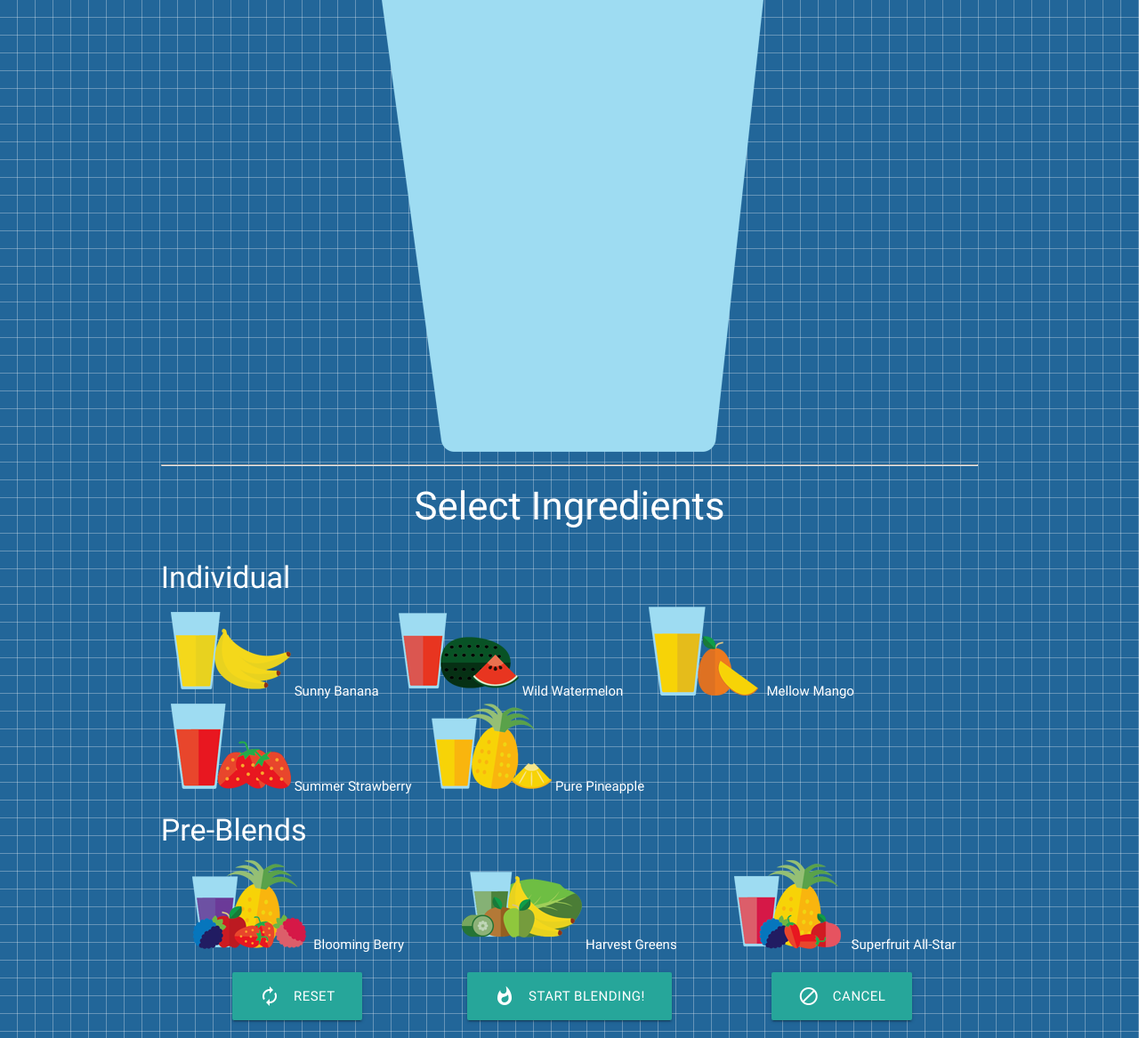
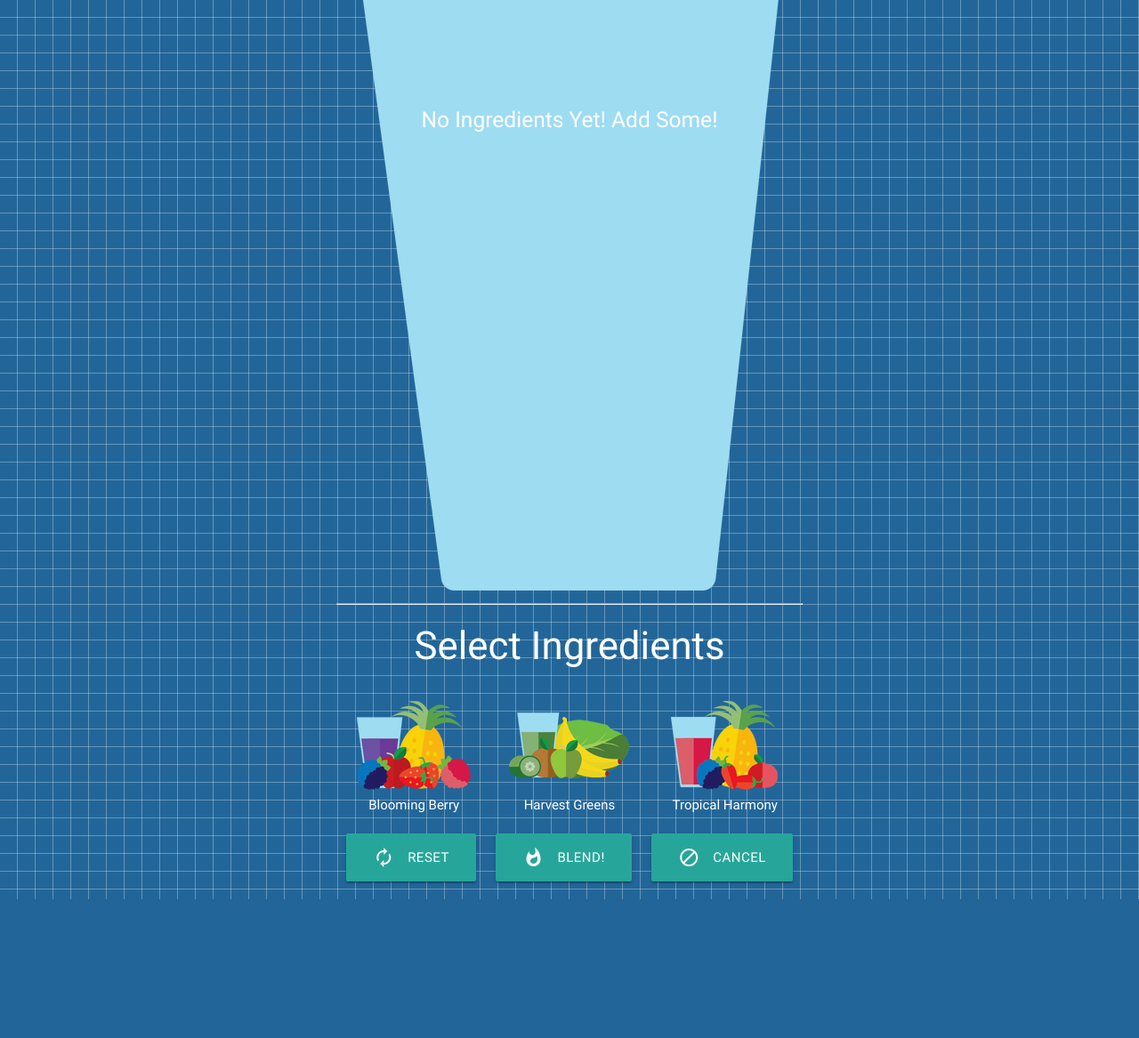
Before and after one commit to ConnerD2/blendtec-self-serve, a Flask app: page /selection in a window 1280 px wide. Shown: the whole page at 89% size. After the commit the page ends 1011 px from the top, so only its background shows below. Run offline with Flask 2, Linux system fonts and the light colour scheme; some libraries are stand-ins or nearby versions.

Commit message:
All patched up for tomorrow

```diff
--- a/main.py
+++ b/main.py
@@ -18,7 +18,7 @@ DEBUG = True
 SECRET_KEY = 'asdfasdfasdfasdfasdf'
 
 ser = serial.Serial('/dev/ttyACM0',115200)
-#ser = serial.Serial('/dev/pts/3')
+#ser = serial.Serial('/dev/pts/2')
 ser.write('I')
 
 smflavor = {}
--- a/static/js/app.js
+++ b/static/js/app.js
@@ -81,7 +81,7 @@ function updateCup(){
         $("#none").hide();
         $("#ingredientsbody").append(`
             <tr>
-                <td>Superfruit All-Star</td>
+                <td>Tropical Harmony</td>
                 <td>${flavor.flavor7[1]}</td>
             </tr>
         `);
@@ -90,8 +90,8 @@ function updateCup(){
 }
 
 function resetrecipe(){
-    flavor.blend = 0;
-    flavor.ice = 0;
+flavor.blend = 3;
+flavor.ice = 63;
 flavor.water = 0;
 flavor.flavor0 = ["flavor0",0];
 flavor.flavor1 = ["flavor1",0];
--- a/templates/complete.html
+++ b/templates/complete.html
@@ -5,6 +5,6 @@
     <h2><i>Enjoy your smoothie!</i></h2>
 
 
-    <a style="margin: auto;" class="waves-effect waves-light btn-large" href="/" data-next="" data-prev="blending"><i class="material-icons left">whatshot</i>Start Again!</a>
+    <a style="margin: auto;" class="waves-effect waves-light btn-large" href="/" data-next="/" data-prev="blending"><i class="material-icons left">whatshot</i>Start Again!</a>
 </div>
 {% endblock %}
--- a/templates/index.html
+++ b/templates/index.html
@@ -20,7 +20,7 @@
     <br>
     <div class="row"> <!-- Start Blending Button -->
         <center>
-            <a id="go" style="margin: auto;" class="waves-effect waves-light btn-large next prev" href="/health" onclick="take()" data-next="health" data-prev="index"><i class="material-icons left">whatshot</i>Start Blending!</a>
+            <a id="go" style="margin: auto;" class="waves-effect waves-light btn-large next prev" href="/selection" onclick="take()" data-next="selection" data-prev="index"><i class="material-icons left">whatshot</i>Start Blending!</a>
         </center>
     </div>
 </div>
--- a/templates/select.html
+++ b/templates/select.html
@@ -7,7 +7,7 @@
             <div class="cup">
                 <img src="{{ url_for('static', filename='assets/icon_cup_larger.png') }}" />
                 <div id="ingredients">
-                    <p id="none">No Ingredients Yet! Add Some!</p>
+                    <h5><p id="none">No Ingredients Yet! Add Some!</p></h5>
                     <table>
                         <tbody id="ingredientsbody">
                         </tbody>
@@ -18,29 +18,31 @@
             <h3> Select Ingredients </h3>
         </center>
     </div>
+    {% if True == False %}
     <div class="row"> <!-- Ingredient Selection, this is disabled if Healthy was chosen-->
-        <h4> Individual </h4>
+        <h4> Ingredients </h4>
         <div class="col center-align" onclick="addBanana()"><img src="{{ url_for('static', filename='assets/icon_cup_banana.png') }}" /> Sunny Banana</div>
         <div class="col center-align" onclick="addWatermelon()"><img src="{{ url_for('static', filename='assets/icon_cup_watermelon.png') }}" /> Wild Watermelon</div>
         <div class="col center-align" onclick="addMango()"><img src="{{ url_for('static', filename='assets/icon_cup_mango.png') }}" /> Mellow Mango</div>
         <div class="col center-align" onclick="addStrawberry()"><img src="{{ url_for('static', filename='assets/icon_cup_strawberry.png') }}" /> Summer Strawberry</div>
         <div class="col center-align" onclick="addPineapple()"><img src="{{ url_for('static', filename='assets/icon_cup_pineapple.png') }}" /> Pure Pineapple</div>
     </div>
+    {% endif %}
     <div class="row"> <!-- Pre-Blends, this is disabled if Nah was chosen -->
-        <h4> Pre-Blends </h4>
-        <div class="col s4 center-align" onclick="setBloomingBerry()"><img src="{{ url_for('static', filename='assets/icon_cup_blooming_berry.png') }}" /> Blooming Berry</div>
-        <div class="col s4 center-align" onclick="setHarvestGreens()"><img src="{{ url_for('static', filename='assets/icon_cup_harvest_green.png') }}" /> Harvest Greens</div>
-        <div class="col s4 center-align" onclick="setSuperfruit()"><img src="{{ url_for('static', filename='assets/icon_cup_superfruit.png') }}" /> Superfruit All-Star</div>
+        <!--        <h4> Healthy Choice Ingredients </h4>-->
+        <div class="col s4 center-align" onclick="setBloomingBerry()"><img src="{{ url_for('static', filename='assets/icon_cup_blooming_berry.png') }}" /> <br>Blooming Berry</div>
+        <div class="col s4 center-align" onclick="setHarvestGreens()"><img src="{{ url_for('static', filename='assets/icon_cup_harvest_green.png') }}" /> <br>Harvest Greens</div>
+        <div class="col s4 center-align" onclick="setSuperfruit()"><img src="{{ url_for('static', filename='assets/icon_cup_superfruit.png') }}" /> <br>Tropical Harmony</div>
     </div>
     <div class="row"> <!-- Controls -->
-        <div class="col s4 center-align">
+        <div class="col center-align">
             <a class="waves-effect waves-light btn-large" onclick="resetrecipe()"><i class="material-icons left">autorenew</i>Reset</a>
         </div>
-        <div class="col s4 center-align">
-            <a style="margin: auto;" class="waves-effect waves-light btn-large" onclick="make()" href="/blending" data-next="blending" data-prev="health"><i class="material-icons left">whatshot</i>Start Blending!</a>
+        <div class="col center-align">
+            <a style="margin: auto;" class="waves-effect waves-light btn-large" onclick="make()" href="/blending" data-next="blending" data-prev="index"><i class="material-icons left">whatshot</i>Blend!</a>
         </div>
-        <div class="col s4 center-align">
-            <a class="waves-effect waves-light btn-large" href="/" onclick="cancel()"><i class="material-icons left" data-next="index" data-prev="health">block</i>Cancel</a>
+        <div class="col center-align">
+            <a class="waves-effect waves-light btn-large" href="/" onclick="cancel()"><i class="material-icons left" data-next="index" data-prev="selection">block</i>Cancel</a>
         </div>
     </div>
 </div>
```
Lines whose indentation alone changed are shown as unchanged.
